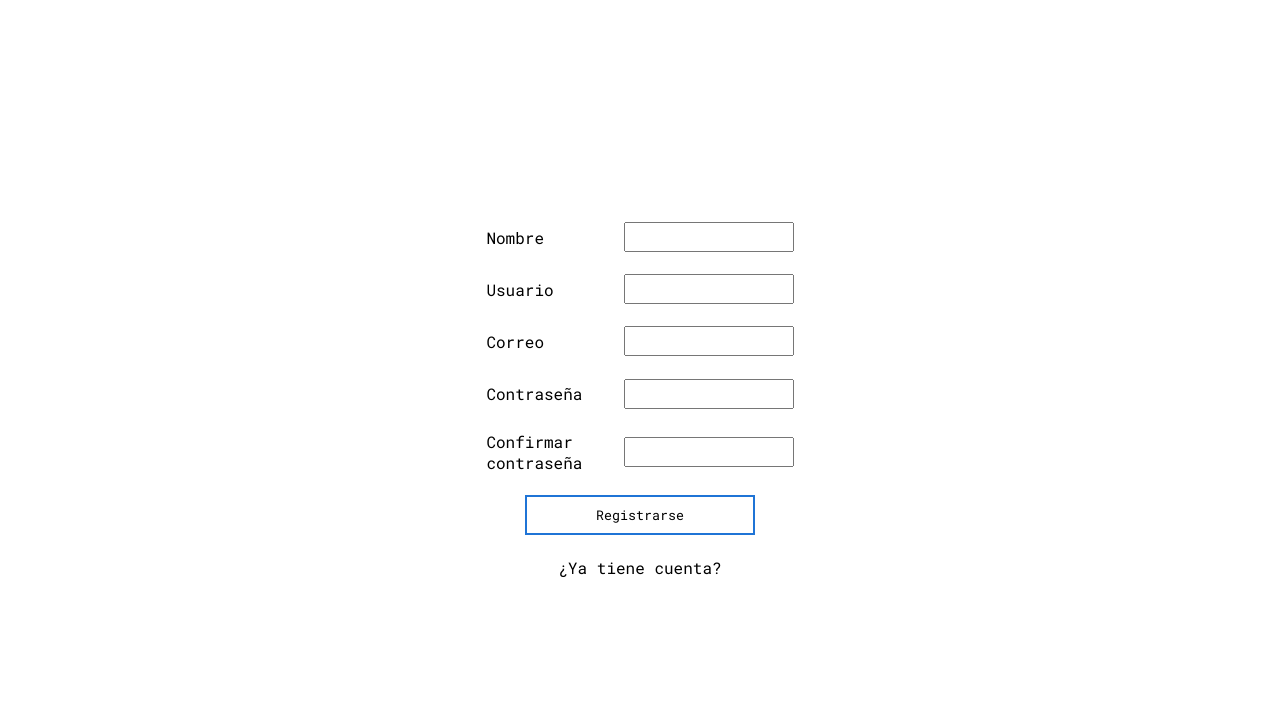
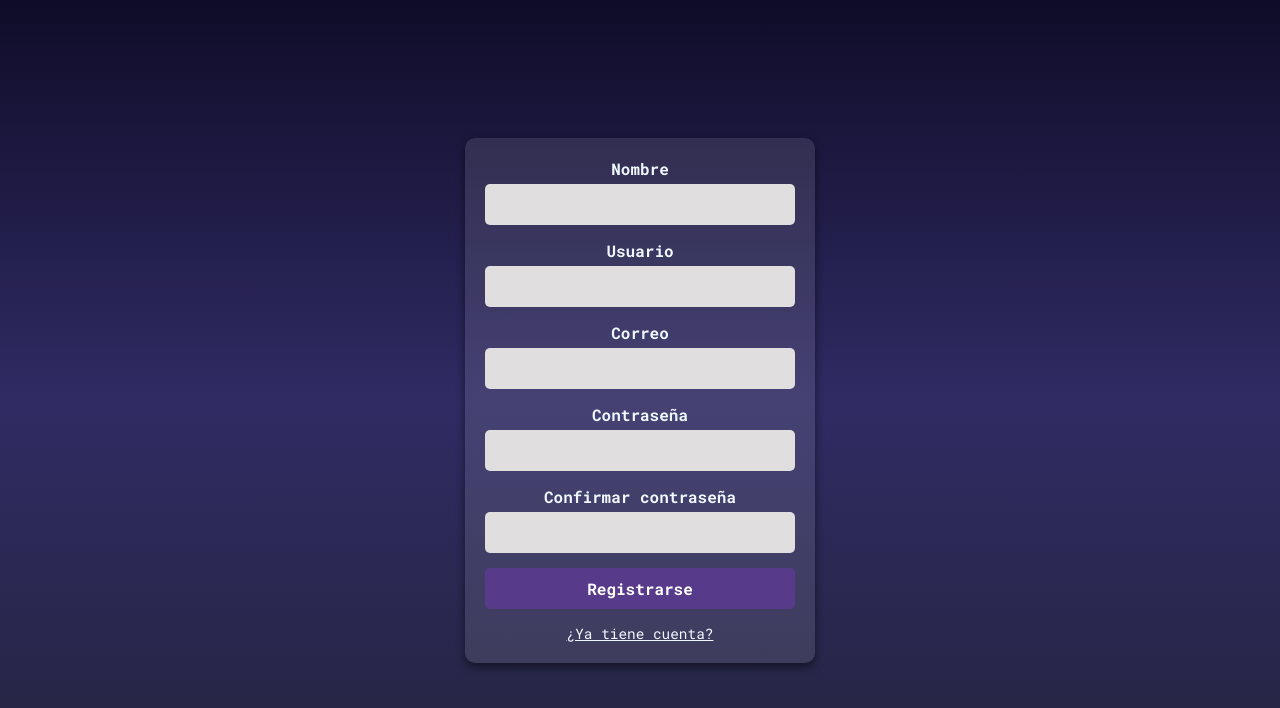
Before and after one commit to jaimezzapata/simulador-creditos, a plain HTML site: page views/pages/viewUsuario.html in a window 1280 px wide. Drawn offline with Linux system fonts and the light colour scheme; some packages are replaced by stand-ins of ours; a script that the page names is missing.

Commit message:
Actualización de estilos para los formularios

```diff
--- a/views/pages/viewUsuario.html
+++ b/views/pages/viewUsuario.html
@@ -8,7 +8,7 @@
   </head>
 
   <body>
-    <form id="form-login" class="login" action="">
+    <form id="form-login" class="login" action="" style="display: none;">
       <div>
         <label for="">Usuario</label>
         <input name="login-usuario" id="login-usuario" type="text" />
--- a/views/public/css/viewUsuario.css
+++ b/views/public/css/viewUsuario.css
@@ -7,57 +7,88 @@
   font-family: "Roboto Mono", monospace;
 }
 
+
 body {
-  width: 100%;
-  height: 100vh;
-  min-height: 100vh;
+  margin: 0;
+  padding: 0;
+  font-family: "Jost", sans-serif;
+  background: linear-gradient(to bottom, #0f0c29, #302b63, #24243e);
+  color: #fff;
   display: flex;
   justify-content: center;
   align-items: center;
+  min-height: 100vh;
 }
 
-.login,
-.register {
-  width: 60%;
-  height: 50%;
+form {
   display: flex;
-  justify-content: space-evenly;
-  align-items: center;
   flex-direction: column;
-  background-color: white;
-  position: absolute;
+  width: 350px;
+  background: rgba(255, 255, 255, 0.1);
+  border-radius: 10px;
+  padding: 20px;
+  box-shadow: 0 4px 8px rgba(0, 0, 0, 0.5);
+  text-align: center;
+  transition: all 0.3s ease-in-out;
 }
 
-.login div,
-.register div {
-  display: flex;
-  justify-content: space-between;
-  align-items: center;
-  width: 40%;
+
+form div {
+  margin-bottom: 15px;
 }
 
-.login div input,
-.register div input {
-  height: 30px;
+form label {
+  display: block;
+  font-size: 1rem;
+  font-weight: bold;
+  margin-bottom: 5px;
+  color: #f0f8ff;
 }
 
-/* .login div input:focus,
-.register div input:focus {
-    outline: none;
-}| */
-
-button[type="button"] {
-  width: 30%;
-  height: 40px;
-  background: none;
-  cursor: pointer;
-  border: solid 2px #1f74d6;
+form input {
+  width: 100%;
+  padding: 10px;
+  border: none;
+  border-radius: 5px;
+  background: #e0dede;
+  font-size: 1rem;
+  outline: none;
+  transition: all 0.3s ease;
 }
 
-.correcto {
-  outline: solid 2px green;
+form input:focus {
+  background: #f0f8ff;
+  color: #573b8a;
+  box-shadow: 0 0 5px #573b8a;
 }
 
-.incorrecto {
-  outline: solid 2px red;
+/* Botones */
+form button {
+  width: 100%;
+  padding: 10px;
+  background: #573b8a;
+  color: #fff;
+  border: none;
+  border-radius: 5px;
+  font-size: 1rem;
+  font-weight: bold;
+  cursor: pointer;
+  transition: all 0.3s ease;
 }
+
+form button:hover {
+  background: #6d44b8;
+}
+
+form p {
+  margin-top: 15px;
+  font-size: 0.9rem;
+  color: #f0f8ff;
+  cursor: pointer;
+  text-decoration: underline;
+  transition: color 0.3s ease;
+}
+
+form p:hover {
+  color: #a985ea;
+}
```
